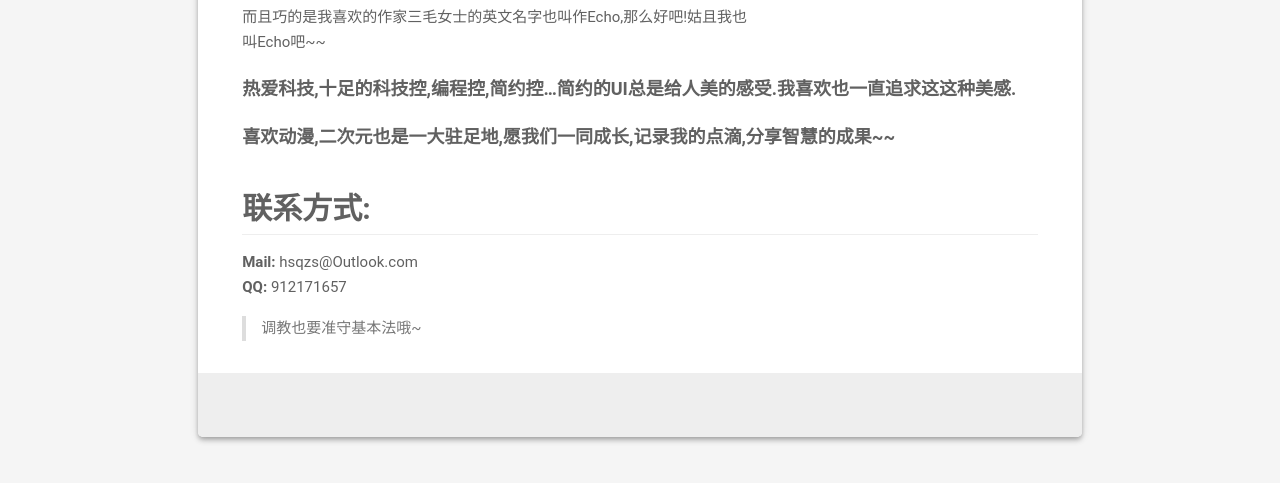
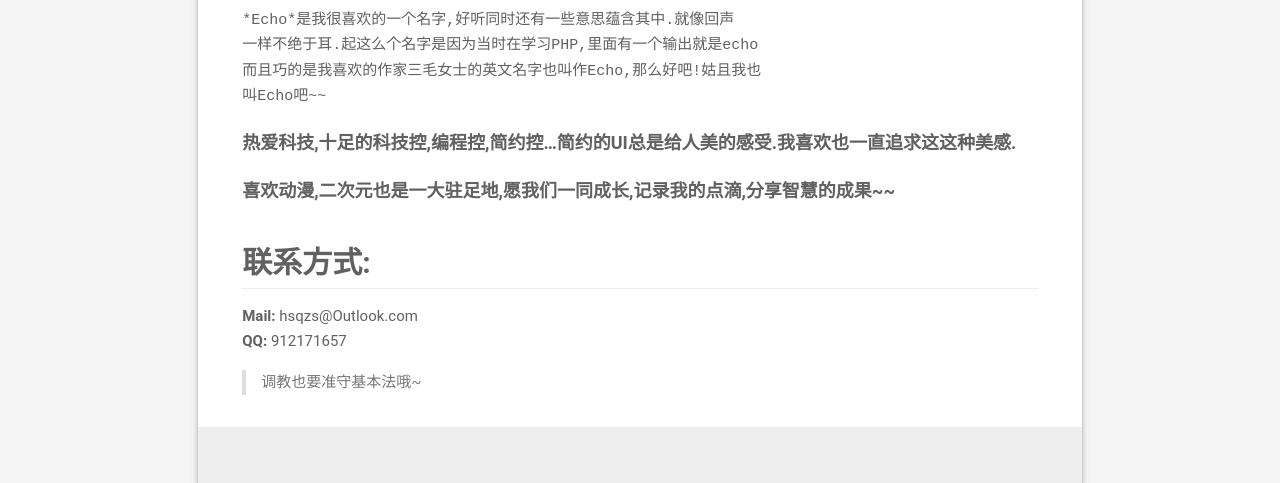
Before and after one commit to echohsq/echohsq.github.io, a plain HTML site: page about/index.html in a window 1280 px wide. Shown: the part 617-1100 px from the top of the page. Drawn offline with Linux system fonts and the light colour scheme; some packages are replaced by stand-ins of ours; a script that the page names is missing.

Commit message:
Site updated: 2017-01-18 22:29:58

```diff
--- a/about/index.html
+++ b/about/index.html
@@ -349,8 +349,11 @@
                 <!-- Post Content -->
                 <div id="post-content" class="markdown-Github mdl-color-text--grey-700 mdl-card__supporting-text fade out">
 
-        <p>#关于我:<br>    <em>Echo</em>是我很喜欢的一个名字,好听同时还有一些意思蕴含其中.就像回声<br>    一样不绝于耳.起这么个名字是因为当时在学习PHP,里面有一个输出就是echo<br>    而且巧的是我喜欢的作家三毛女士的英文名字也叫作Echo,那么好吧!姑且我也<br>    叫Echo吧~~</p>
-<h4 id="热爱科技-十足的科技控-编程控-简约控…简约的UI总是给人美的感受-我喜欢也一直追求这这种美感"><a href="#热爱科技-十足的科技控-编程控-简约控…简约的UI总是给人美的感受-我喜欢也一直追求这这种美感" class="headerlink" title="热爱科技,十足的科技控,编程控,简约控…简约的UI总是给人美的感受.我喜欢也一直追求这这种美感."></a>热爱科技,十足的科技控,编程控,简约控…简约的UI总是给人美的感受.我喜欢也一直追求这这种美感.</h4><h4 id="喜欢动漫-二次元也是一大驻足地-愿我们一同成长-记录我的点滴-分享智慧的成果"><a href="#喜欢动漫-二次元也是一大驻足地-愿我们一同成长-记录我的点滴-分享智慧的成果" class="headerlink" title="喜欢动漫,二次元也是一大驻足地,愿我们一同成长,记录我的点滴,分享智慧的成果~~"></a>喜欢动漫,二次元也是一大驻足地,愿我们一同成长,记录我的点滴,分享智慧的成果~~</h4><h2 id="联系方式"><a href="#联系方式" class="headerlink" title="联系方式:"></a>联系方式:</h2><p>  <strong>Mail:</strong> hsqzs@Outlook.com<br>  <strong>QQ:</strong> 912171657</p>
+        <h1 id="关于我"><a href="#关于我" class="headerlink" title="关于我:"></a>关于我:</h1><pre><code>*Echo*是我很喜欢的一个名字,好听同时还有一些意思蕴含其中.就像回声
+一样不绝于耳.起这么个名字是因为当时在学习PHP,里面有一个输出就是echo
+而且巧的是我喜欢的作家三毛女士的英文名字也叫作Echo,那么好吧!姑且我也
+叫Echo吧~~
+</code></pre><h4 id="热爱科技-十足的科技控-编程控-简约控…简约的UI总是给人美的感受-我喜欢也一直追求这这种美感"><a href="#热爱科技-十足的科技控-编程控-简约控…简约的UI总是给人美的感受-我喜欢也一直追求这这种美感" class="headerlink" title="热爱科技,十足的科技控,编程控,简约控…简约的UI总是给人美的感受.我喜欢也一直追求这这种美感."></a>热爱科技,十足的科技控,编程控,简约控…简约的UI总是给人美的感受.我喜欢也一直追求这这种美感.</h4><h4 id="喜欢动漫-二次元也是一大驻足地-愿我们一同成长-记录我的点滴-分享智慧的成果"><a href="#喜欢动漫-二次元也是一大驻足地-愿我们一同成长-记录我的点滴-分享智慧的成果" class="headerlink" title="喜欢动漫,二次元也是一大驻足地,愿我们一同成长,记录我的点滴,分享智慧的成果~~"></a>喜欢动漫,二次元也是一大驻足地,愿我们一同成长,记录我的点滴,分享智慧的成果~~</h4><h2 id="联系方式"><a href="#联系方式" class="headerlink" title="联系方式:"></a>联系方式:</h2><p>  <strong>Mail:</strong> hsqzs@Outlook.com<br>  <strong>QQ:</strong> 912171657</p>
 <blockquote>
 <p>调教也要准守基本法哦~ </p>
 </blockquote>
```
